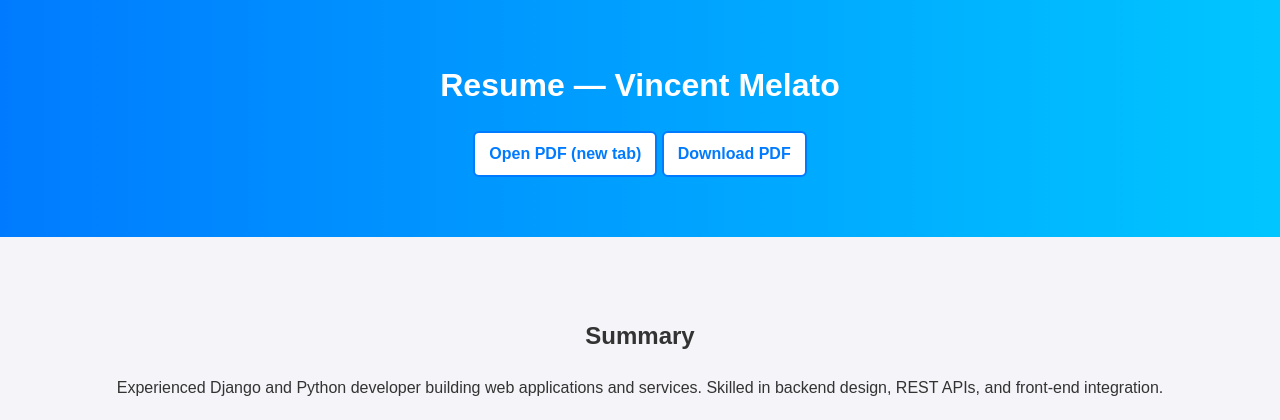
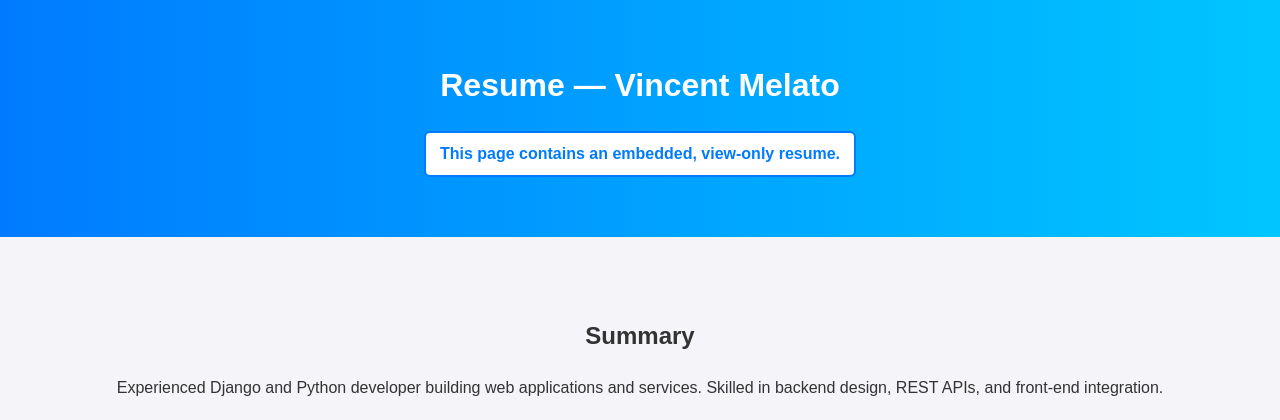
Before and after one commit to VinnyMelato/myprofile, a Django app: template portfolio/templates/portfolio/resume.html in a window 1280 px wide. Shown: the top 420 px of the page. Run offline with Django 3.2, Linux system fonts and the light colour scheme; the template is opened without the code that fills it, so the values that code supplies are empty.

Commit message:
Make resume view-only: link to resume page and embed PDF without download

```diff
--- a/portfolio/templates/portfolio/home.html
+++ b/portfolio/templates/portfolio/home.html
@@ -12,10 +12,10 @@
         <div class="container">
             <h1>Vincent Melato</h1>
             <p>Specialist in Django, Python, HTML & CSS</p>
-            <!-- Resume download button -->
+            <!-- Resume view button (links to resume page) -->
             <p>
-                <a class="btn btn-resume" href="{% static 'portfolio/resume.pdf' %}" target="_blank" rel="noopener noreferrer" download>
-                    Download Resume
+                <a class="btn btn-resume" href="{% url 'resume' %}">
+                    View Resume
                 </a>
             </p>
             <nav>
--- a/portfolio/templates/portfolio/resume.html
+++ b/portfolio/templates/portfolio/resume.html
@@ -23,8 +23,7 @@
     <header>
         <div class="container">
             <h1>Resume — Vincent Melato</h1>
-            <p><a class="btn btn-resume" href="{% static 'portfolio/resume.pdf' %}" target="_blank" rel="noopener noreferrer">Open PDF (new tab)</a>
-            <a class="btn btn-resume" href="{% static 'portfolio/resume.pdf' %}" download>Download PDF</a></p>
+            <p><a class="btn btn-resume" href="{% url 'resume' %}">This page contains an embedded, view-only resume.</a></p>
         </div>
     </header>
 
```
